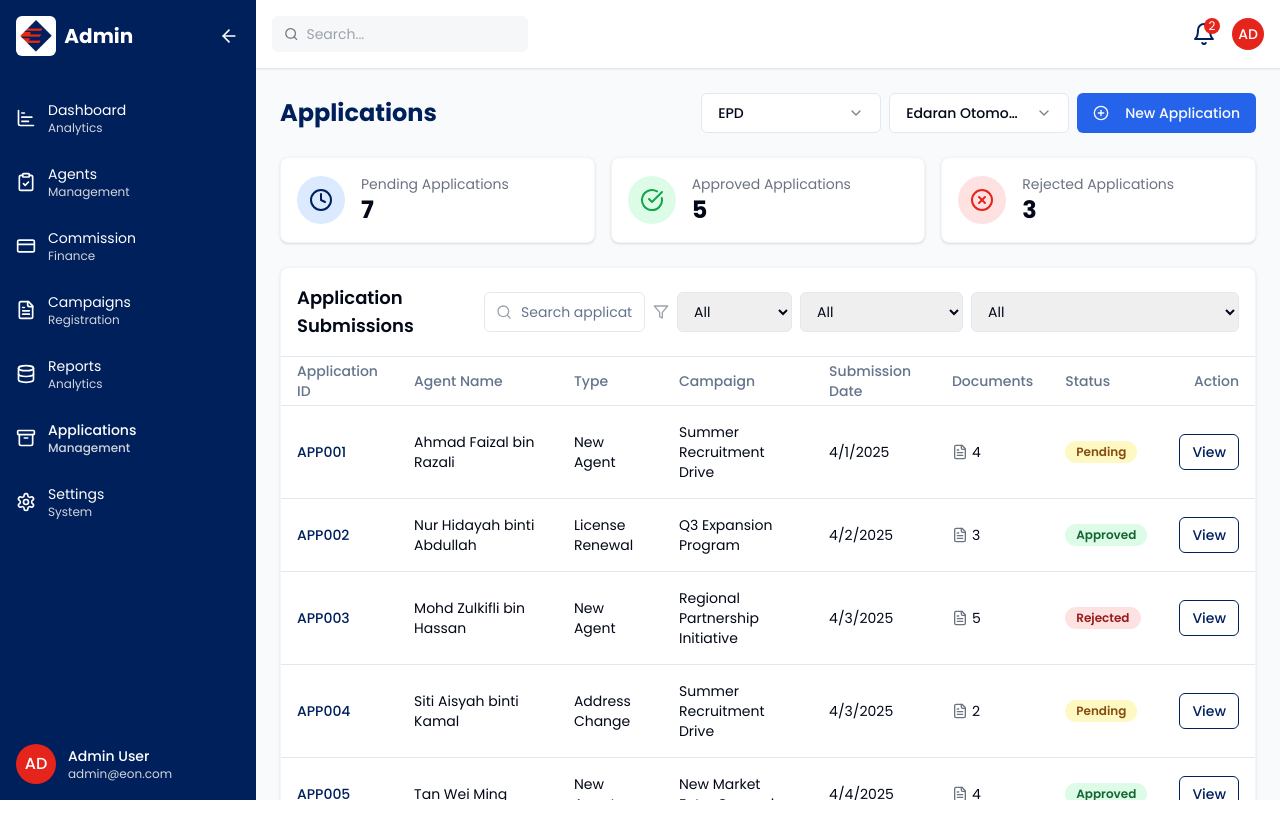
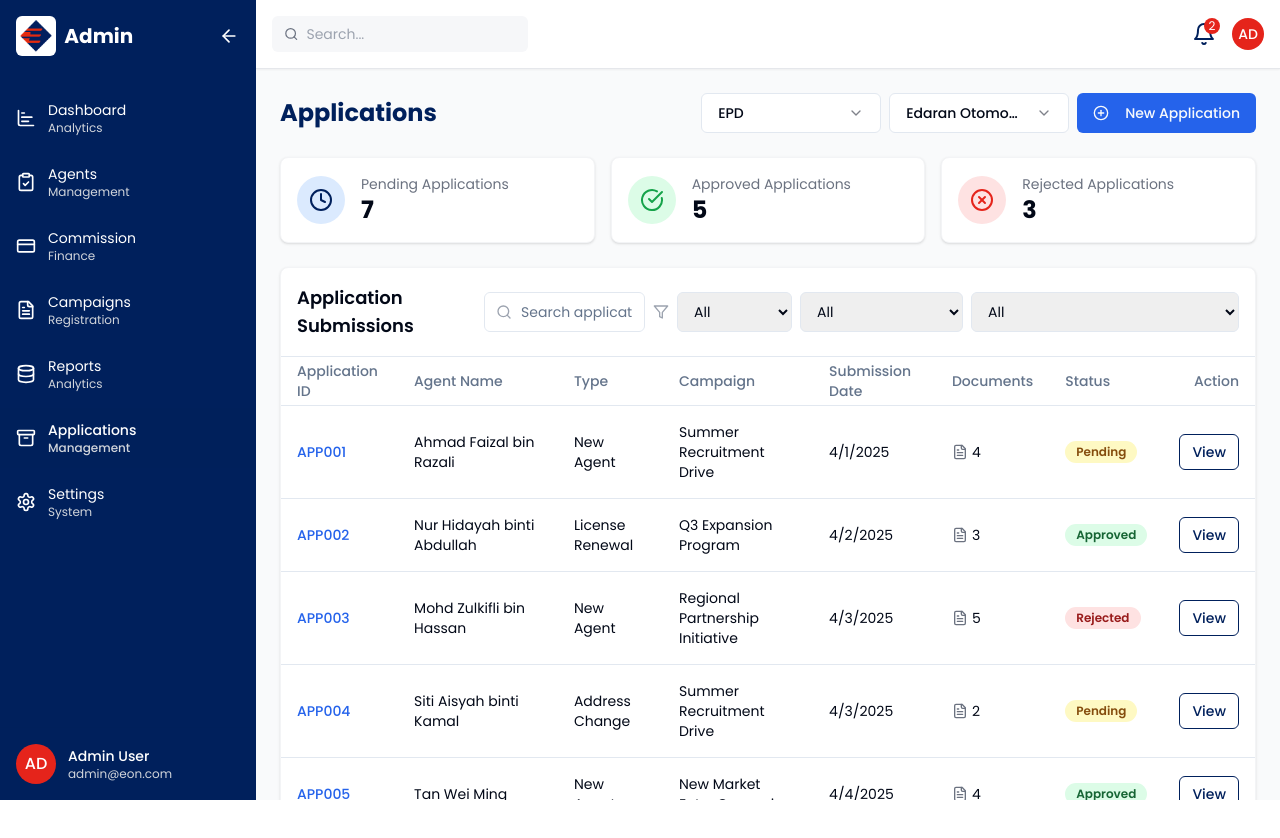
Before and after one commit to danishrkft/eon-agent-onboarding-backend, a React (Vite) app: page /applications in a window 1280 px wide. Shown: the top 838 px of the page. Built offline with nearby package versions, Linux system fonts and the light colour scheme.

Commit message:
Visual edit in Lovable
Edited UI in Lovable

```diff
--- a/src/pages/Applications.tsx
+++ b/src/pages/Applications.tsx
@@ -262,7 +262,7 @@ const Applications = () => {
             <TableBody>
               {paginatedData.length > 0 ? paginatedData.map(application => <TableRow key={application.id}>
                     <TableCell className="font-medium">
-                      <button onClick={() => handleViewApplication(application)} className="text-[#00205C] hover:underline focus:outline-none">
+                      <button onClick={() => handleViewApplication(application)} className=" focus:outline-none text-blue-600">
                         {application.id}
                       </button>
                     </TableCell>
```
